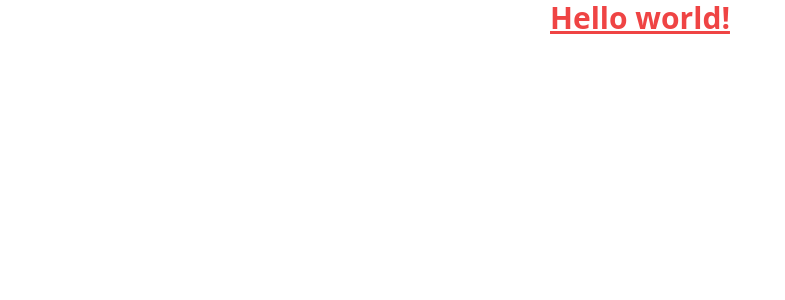
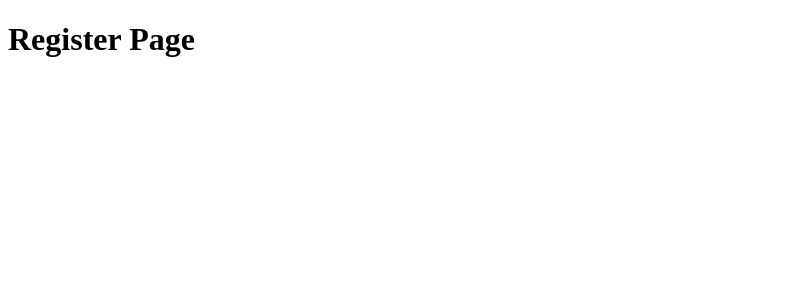
Before and after one commit to kevinkalenga/Ecommerce_Vendor_Mrn, a React (Create React App) app in the folder dashboard/: page /register in a window 1280 px wide. Shown: the top 300 px of the page, without its empty margins (0-785 px from the left). Built offline with nearby package versions, Linux system fonts and the light colour scheme.

Commit message:
Route and Login Register Part 1

```diff
--- a/dashboard/package.json
+++ b/dashboard/package.json
@@ -18,6 +18,7 @@
     "react-hot-toast": "^2.5.2",
     "react-icons": "^5.5.0",
     "react-redux": "^9.2.0",
+    "react-router-dom": "^7.7.1",
     "react-scripts": "5.0.1",
     "react-spinners": "^0.17.0",
     "react-window": "^1.8.11",
--- a/dashboard/src/App.jsx
+++ b/dashboard/src/App.jsx
@@ -1,13 +1,17 @@
+import { useState,  Suspense } from "react";
+import Router from "./router/Router";
+import publicRoutes from "./router/routes/publicRoutes";
 
 
 function App() {
-  return (
-    <div className="App">
-          <h1 className="text-3xl font-bold underline text-red-500 text-center">
-      Hello world!
-    </h1>
-    </div>
-  );
+   const [allRoutes, setAllRoutes] = useState([...publicRoutes]);
+   console.log(allRoutes)
+   return (
+             <Suspense fallback={<div>Chargement...</div>}>
+               <Router allRoutes={allRoutes} />
+             </Suspense>
+          )
+
 }
 
 export default App;
--- a/dashboard/src/index.js
+++ b/dashboard/src/index.js
@@ -1,14 +1,14 @@
-import React from 'react';
+import React, {lazy} from 'react';
 import ReactDOM from 'react-dom/client';
-import './index.css';
-import App from './App';
 import reportWebVitals from './reportWebVitals';
+import { BrowserRouter } from 'react-router-dom';
+const App = lazy(() => import('./App'))
 
 const root = ReactDOM.createRoot(document.getElementById('root'));
 root.render(
-  <React.StrictMode>
+  <BrowserRouter>
     <App />
-  </React.StrictMode>
+  </BrowserRouter>
 );
 
 // If you want to start measuring performance in your app, pass a function
--- /dev/null
+++ b/dashboard/src/router/Router.jsx
@@ -0,0 +1,10 @@
+import React from 'react'
+import {useRoutes} from 'react-router-dom'
+
+const Router = ({allRoutes}) => {
+   const routes = useRoutes(allRoutes)
+
+   return routes;
+}
+
+export default Router
--- a/dashboard/src/router/routes/publicRoutes.js
+++ b/dashboard/src/router/routes/publicRoutes.js
@@ -0,0 +1,18 @@
+import { lazy } from "react";
+
+const Login = lazy(() => import('../../views/auth/Login'));
+const Register = lazy(() => import('../../views/auth/Register'));
+
+
+const publicRoutes = [
+    {
+        path :  '/login',
+        element: <Login />
+    },
+    {
+        path :  '/register',
+        element: <Register />
+    },
+]
+
+export default publicRoutes
--- a/dashboard/src/views/auth/Login.jsx
+++ b/dashboard/src/views/auth/Login.jsx
@@ -1,5 +1,3 @@
-
-
 import React from 'react'
 
  const Login = () => {
```
Also changed, not shown: dashboard/src/router/Router.js (deleted), 1 other file (tests, documents, lock files or other folders).
